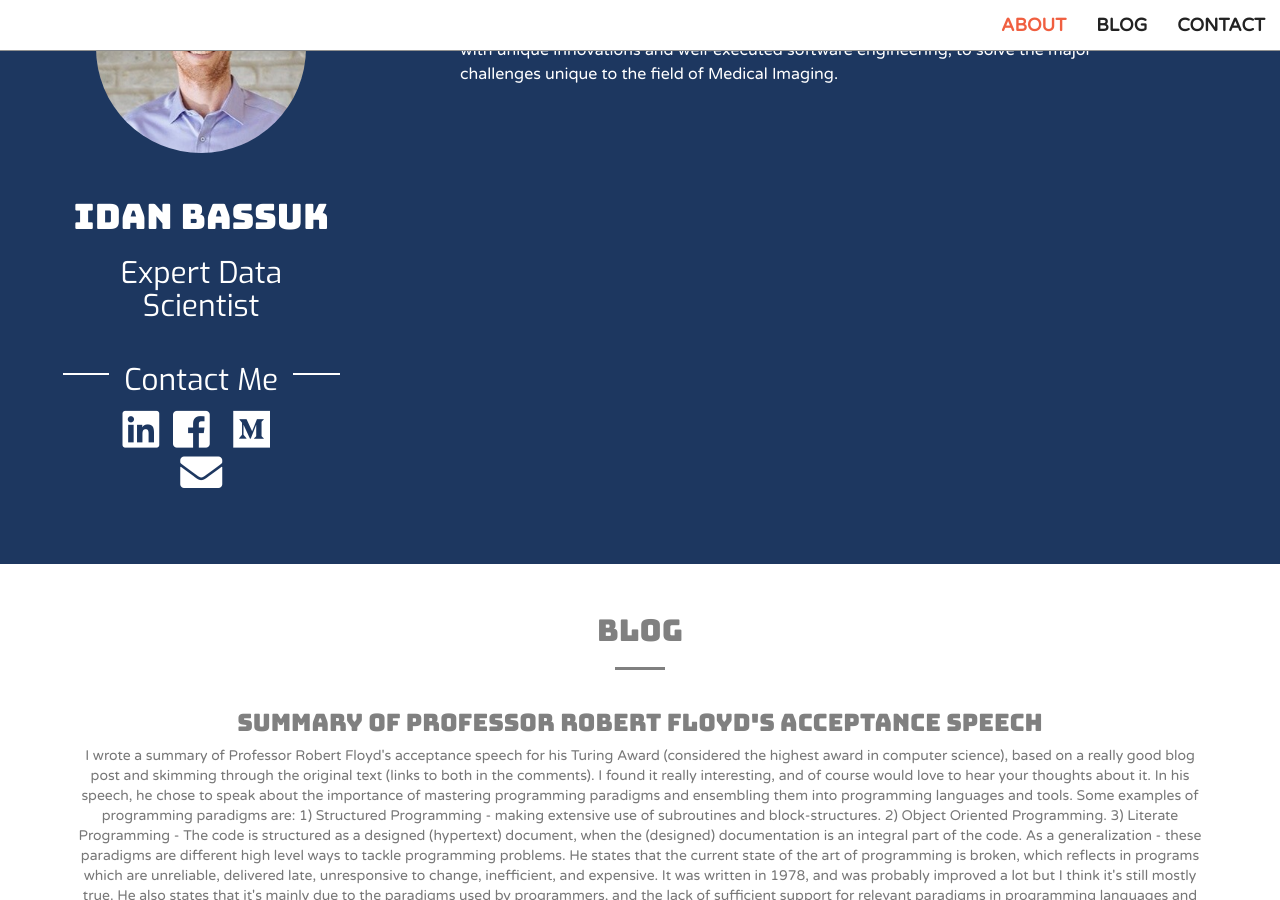
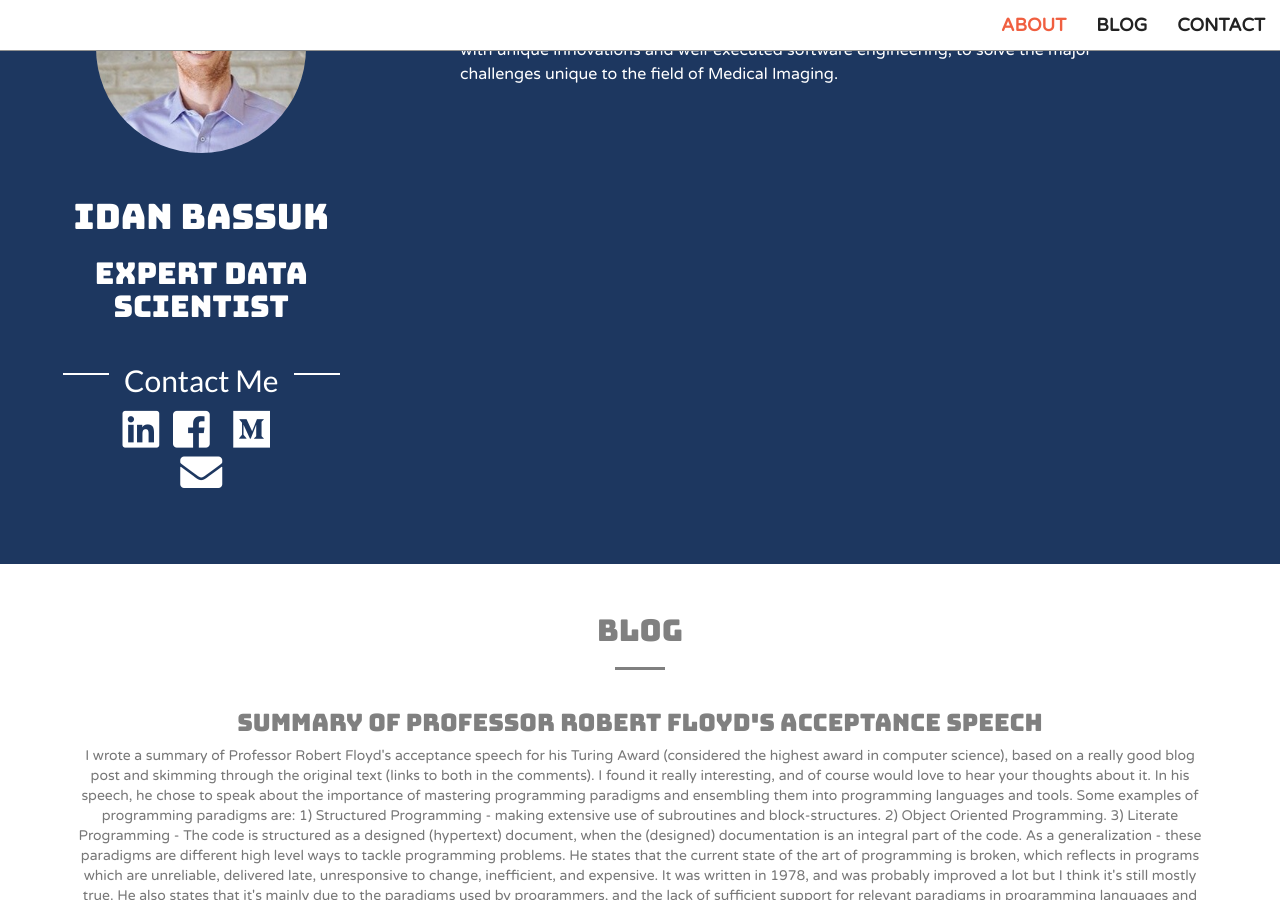
Before and after one commit to idan-bassuk/idan-bassuk.github.io, a Jekyll site: the page built from index.html, in a window 1280 px wide and 900 px high, scrolled down 1057 px. Built offline with Jekyll 4.4.1, drawn with Linux system fonts in a browser that asks for light colours; some web fonts are replaced.

Commit message:
Update _base.scss

```diff
--- a/_sass/_base.scss
+++ b/_sass/_base.scss
@@ -2,9 +2,7 @@
 .social { margin: 20px; }
 .about { font-size: 18px; }
 #profile-photo , #about-txt {padding-top: 25px; padding-bottom: 25px;}
-#about {
-	* h2 {font-family: 'Exo', sans-serif;}
-}
+.sub-title {font-family: 'Exo', sans-serif;}
 
 .fancy {
   font-family: 'Lato', sans-serif;
```
